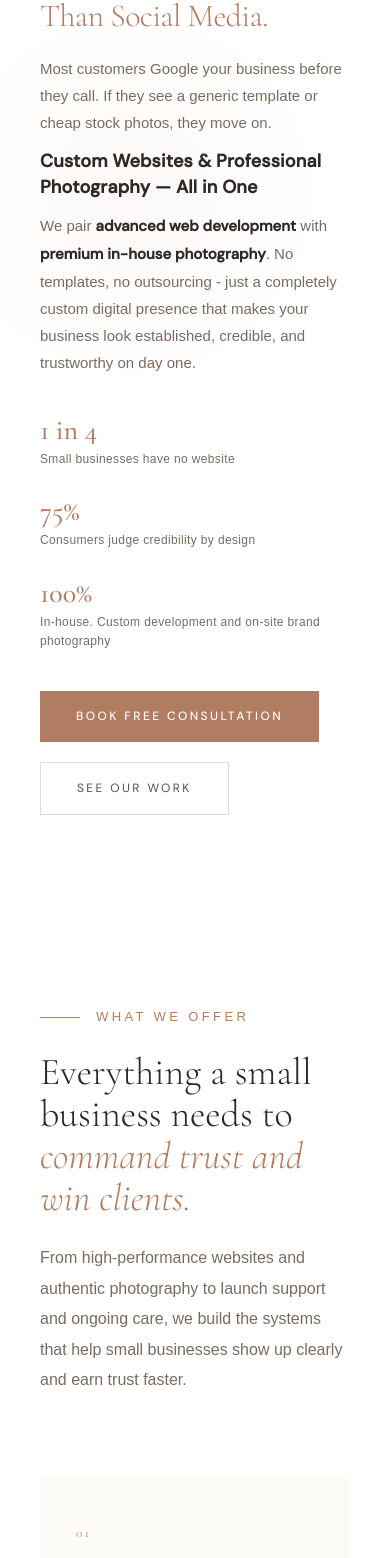
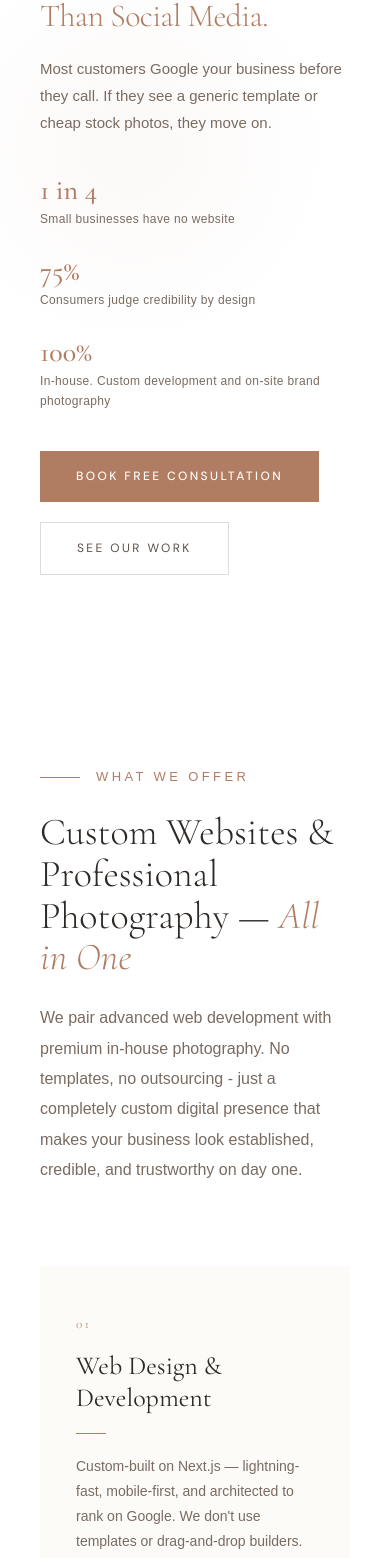
Before and after one commit to danielfan-pro/dxfstudio, a Next.js app: page / in a window 390 px wide. Shown: the part 228-1786 px from the top of the page. Built offline with nearby package versions, Linux system fonts and the light colour scheme; a web font is replaced by a local one.

Commit message:
Align site branding and responsive layout

```diff
--- a/app/layout.js
+++ b/app/layout.js
@@ -2,8 +2,8 @@ import './globals.css'
 import { Analytics } from '@vercel/analytics/next'
 
 export const metadata = {
-  title: 'DXF Studio - Web Design & Photography',
-  description: 'DXF Studio combines professional web development and photography to help small businesses launch with a complete, credible online presence.',
+  title: 'DanXFoto Studio - Web Design & Photography',
+  description: 'DanXFoto Studio combines professional web development and photography to help small businesses launch with a complete, credible online presence.',
 }
 
 export default function RootLayout({ children }) {
--- a/components/Contact.js
+++ b/components/Contact.js
@@ -122,7 +122,7 @@ export default function Contact() {
             }}
           >
             {[
-              { label: 'Email', value: 'hello@dxfstudio.com' },
+              { label: 'Email', value: 'studio@danxfoto.com' },
               { label: 'Based in', value: 'Melrose, MA' },
               { label: 'Response time', value: 'Within 24 hours' },
             ].map(item => (
--- a/components/Difference.js
+++ b/components/Difference.js
@@ -98,7 +98,7 @@ export default function Difference() {
             <span style={{
               fontFamily: 'DM Sans, sans-serif', fontSize: '13px',
               letterSpacing: '0.26em', textTransform: 'uppercase', color: '#b07d62',
-            }}>Why DXF Studio</span>
+            }}>Why DanXFoto Studio</span>
           </div>
           <h2 style={{
             fontFamily: 'Cormorant Garamond, serif',
@@ -210,7 +210,7 @@ export default function Difference() {
                     letterSpacing: '0.08em',
                     textTransform: 'uppercase',
                     marginBottom: '10px',
-                  }}>The DXF Advantage</p>
+                  }}>The DanXFoto Studio Advantage</p>
 
                   <p style={{
                     fontFamily: 'DM Sans, sans-serif',
@@ -226,7 +226,7 @@ export default function Difference() {
         </div>
 
         <style>{`
-          @media (max-width: 900px) {
+          @media (max-width: 1100px) {
             #about .advantages-grid {
               grid-template-columns: 1fr !important;
             }
--- a/components/Footer.js
+++ b/components/Footer.js
@@ -20,7 +20,7 @@ export default function Footer() {
         <div className="footer-brand" style={{ display: 'flex', alignItems: 'center', gap: '10px' }}>
           <img
             src="/dxf-logo-gold.png"
-            alt="DXF Studio logo"
+            alt="DanXFoto Studio logo"
             className="footer-logo"
             style={{
               display: 'block',
@@ -67,7 +67,7 @@ export default function Footer() {
           color: '#7a6b61',
           letterSpacing: '0.05em',
         }}>
-          © {new Date().getFullYear()} DXF Studio
+          © {new Date().getFullYear()} DanXFoto Studio
         </div>
       </div>
 
--- a/components/Hero.js
+++ b/components/Hero.js
@@ -103,19 +103,6 @@ export default function Hero() {
           <p style={{ marginBottom: '12px' }}>
             Most customers Google your business before they call. If they see a generic template or cheap stock photos, they move on.
           </p>
-          <p style={{
-            fontSize: 'clamp(18px, 2.2vw, 24px)',
-            fontWeight: 700,
-            letterSpacing: '0.01em',
-            color: '#2d2926',
-            lineHeight: 1.45,
-            marginBottom: '12px',
-          }}>
-            Custom Websites &amp; Professional Photography — All in One
-          </p>
-          <p>
-            We pair <strong style={{ fontWeight: 700, color: '#2d2926' }}>advanced web development</strong> with <strong style={{ fontWeight: 700, color: '#2d2926' }}>premium in-house photography</strong>. No templates, no outsourcing - just a completely custom digital presence that makes your business look established, credible, and trustworthy on day one.
-          </p>
         </div>
 
         <div
--- a/components/Navbar.js
+++ b/components/Navbar.js
@@ -36,7 +36,7 @@ export default function Navbar() {
         <div className="brand-lockup" style={{ display: 'flex', alignItems: 'center', gap: '12px' }}>
           <img
             src="/dxf-logo-gold.png"
-            alt="DXF Studio logo"
+            alt="DanXFoto Studio logo"
             className="brand-logo"
             style={{
               display: 'block',
--- a/components/Pricing.js
+++ b/components/Pricing.js
@@ -19,7 +19,7 @@ const plans = [
       'Mobile-first & Core Web Vitals optimized',
       'SEO-ready structure',
       'CMS — update your own content',
-      'Domain & hosting managed by DXF Studio',
+      'Domain & hosting managed by DanXFoto Studio',
       'SSL certificate & security monitoring',
       'Domain renewal included',
     ],
@@ -45,7 +45,7 @@ const plans = [
       'CMS — update your own content',
       'Google Business Profile setup',
       'Local SEO foundation',
-      'Domain & hosting managed by DXF Studio',
+      'Domain & hosting managed by DanXFoto Studio',
       'Domain renewal included',
     ],
     included: 'Hosting, domain renewal, SSL, minor updates',
@@ -170,7 +170,9 @@ export default function Pricing() {
           </div>
         </div>
 
-        <div style={{
+        <div
+          className="pricing-grid"
+          style={{
           display: 'grid',
           gridTemplateColumns: 'repeat(auto-fit, minmax(300px, 1fr))',
           gap: '2px',
@@ -409,7 +411,9 @@ export default function Pricing() {
           }}>
             Once your commitment period ends, you have three flexible options. We&apos;ll reach out 60 days before your year ends to walk through them together.
           </p>
-          <div style={{
+          <div
+            className="post-commitment-grid"
+            style={{
             display: 'grid',
             gridTemplateColumns: 'repeat(auto-fit, minmax(200px, 1fr))',
             gap: '2px',
@@ -461,6 +465,18 @@ export default function Pricing() {
         }}>
           Every project starts with a free consultation. iOS app development is available by inquiry. Custom quotes available for larger or multi-location projects.
         </p>
+
+        <style>{`
+          @media (max-width: 1100px) {
+            #pricing .pricing-grid {
+              grid-template-columns: 1fr !important;
+            }
+
+            #pricing .post-commitment-grid {
+              grid-template-columns: 1fr !important;
+            }
+          }
+        `}</style>
       </div>
     </section>
   )
--- a/components/Services.js
+++ b/components/Services.js
@@ -75,10 +75,9 @@ export default function Services() {
       ref={ref}
       style={{
         padding: '120px 40px',
-        maxWidth: '1200px',
-        margin: '0 auto',
       }}
     >
+      <div style={{ maxWidth: '1200px', margin: '0 auto', width: '100%' }}>
       {/* Section header */}
       <div style={{ marginBottom: '80px' }}>
         <div style={{ display: 'flex', alignItems: 'center', gap: '16px', marginBottom: '24px' }}>
@@ -100,8 +99,7 @@ export default function Services() {
           width: '100%',
           marginBottom: '24px',
         }}>
-          Everything a small business needs to{' '}
-          <em style={{ color: '#b07d62' }}>command trust and win clients.</em>
+          Custom Websites &amp; Professional Photography — <em style={{ color: '#b07d62' }}>All in One</em>
         </h2>
         <p style={{
           fontFamily: 'DM Sans, sans-serif',
@@ -111,7 +109,7 @@ export default function Services() {
           lineHeight: 1.9,
           width: '100%',
         }}>
-          From high-performance websites and authentic photography to launch support and ongoing care, we build the systems that help small businesses show up clearly and earn trust faster.
+          We pair advanced web development with premium in-house photography. No templates, no outsourcing - just a completely custom digital presence that makes your business look established, credible, and trustworthy on day one.
         </p>
       </div>
 
@@ -267,12 +265,13 @@ export default function Services() {
       ))}
 
       <style>{`
-        @media (max-width: 767px) {
+        @media (max-width: 1100px) {
           #services .services-grid {
             grid-template-columns: 1fr !important;
           }
         }
       `}</style>
+      </div>
     </section>
   )
 }
```
